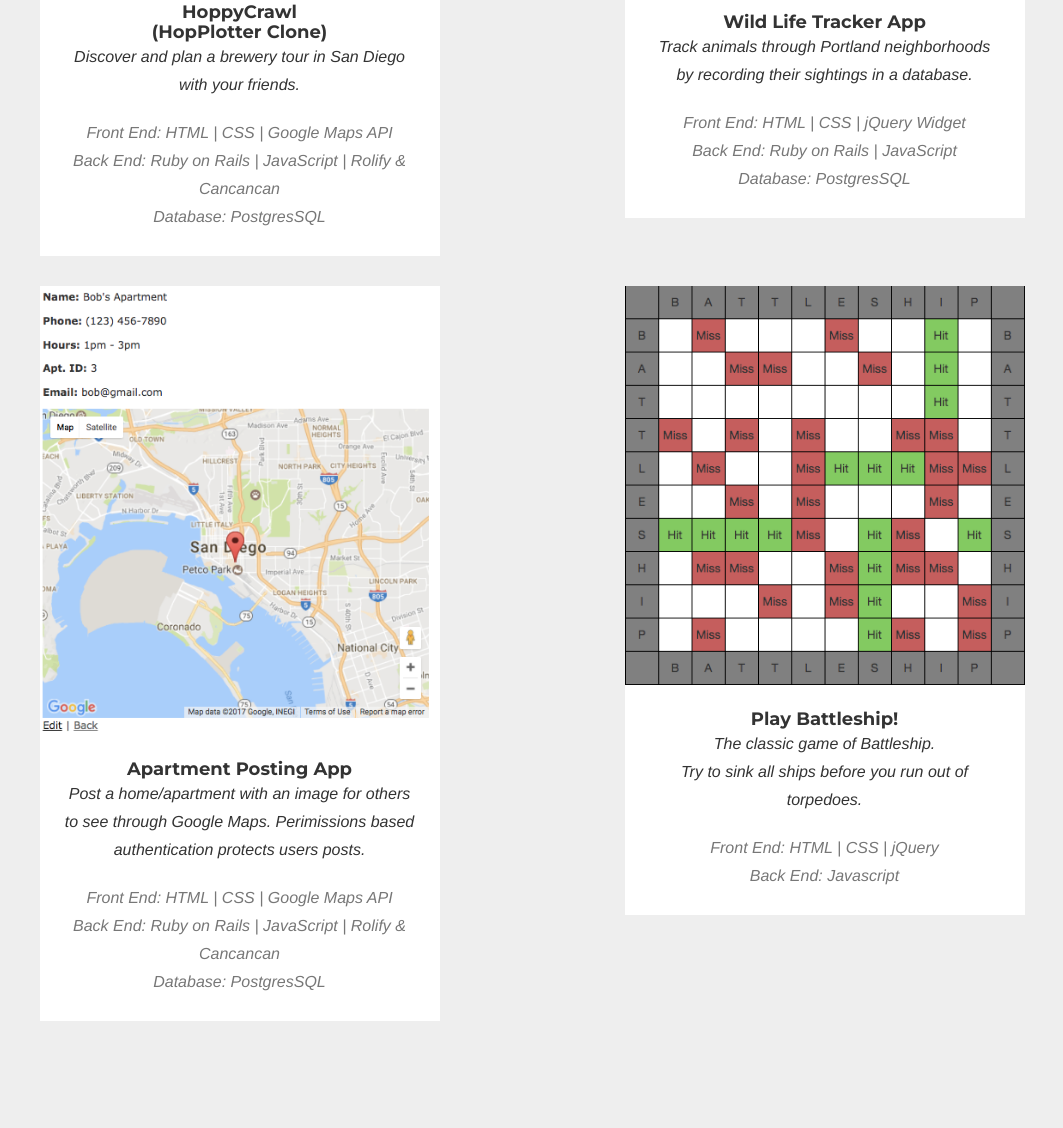
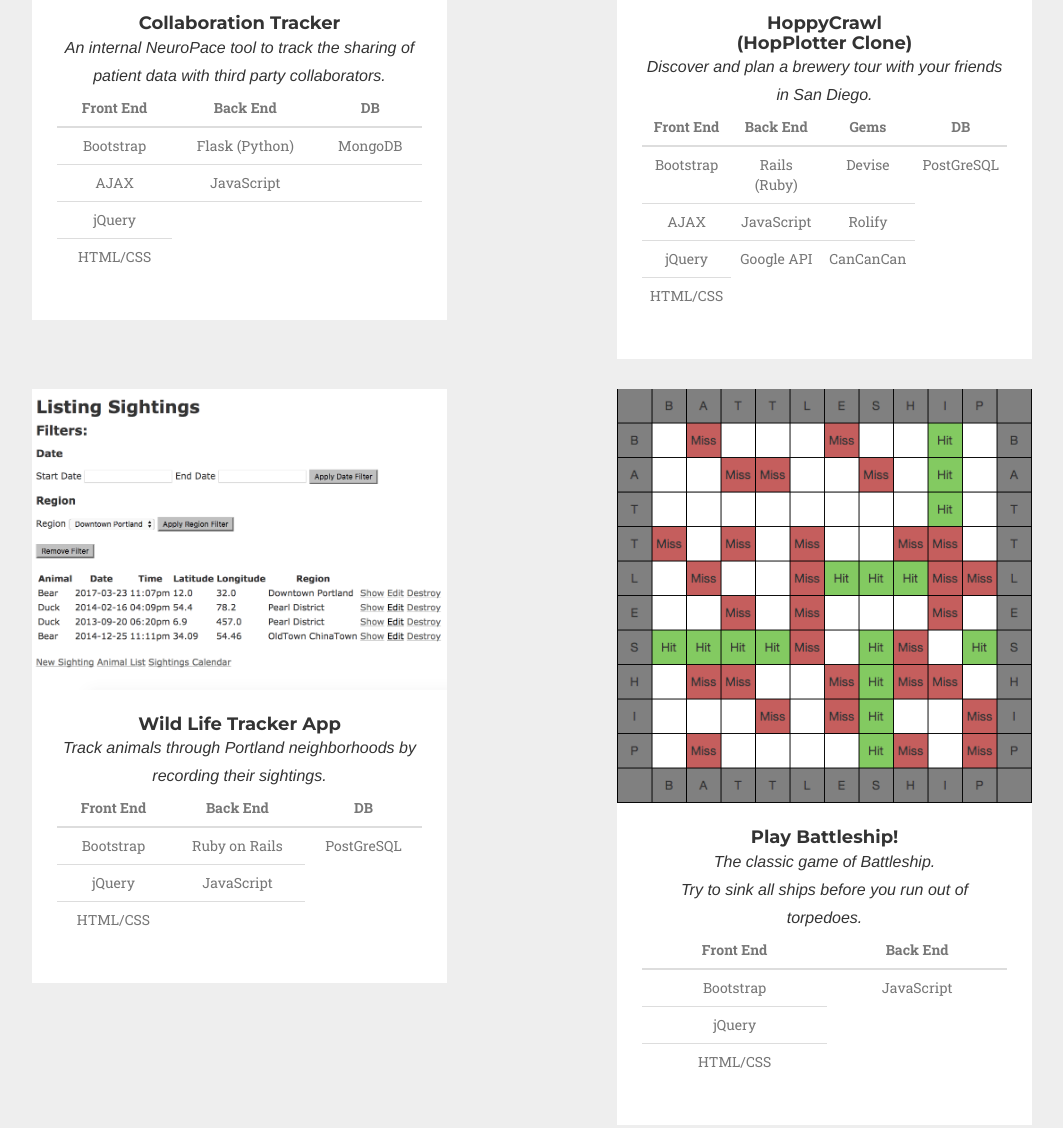
Before and after one commit to ajnavarro1424/ajnavarro1424.github.io, a website: page index.html in a window 1280 px wide. Shown: the part 3940-5068 px from the top of the page, without its empty margins (108-1171 px from the left). Drawn offline with nearby package versions, Linux system fonts and the light colour scheme; a web font is replaced by a local one.

Commit message:
Created project pane for Collaboration tracker, will provide link when production live. Reformatted project pane technologies into grid format.

```diff
--- a/css/agency.css
+++ b/css/agency.css
@@ -309,7 +309,7 @@ section h3.section-subheading {
 #portfolio .portfolio-item .portfolio-link {
   display: block;
   position: relative;
-  max-width: 400px;
+  max-width: 415px;
   margin: 0 auto;
 }
 #portfolio .portfolio-item .portfolio-link .portfolio-hover {
@@ -345,7 +345,7 @@ section h3.section-subheading {
   margin: 0;
 }
 #portfolio .portfolio-item .portfolio-caption {
-  max-width: 400px;
+  max-width: 415px;
   margin: 0 auto;
   background-color: white;
   text-align: center;
@@ -757,3 +757,7 @@ body {
   height: auto;
   width: 450px;
 }*/
+
+.tech-table > td, th{
+  text-align: center
+}
--- a/index.html
+++ b/index.html
@@ -22,7 +22,7 @@
     <link href='https://fonts.googleapis.com/css?family=Roboto+Slab:400,100,300,700' rel='stylesheet' type='text/css'>
 
     <!-- Theme CSS -->
-    <link href="css/agency.min.css" rel="stylesheet">
+    <link href="css/agency.css" rel="stylesheet">
 
     <!-- HTML5 Shim and Respond.js IE8 support of HTML5 elements and media queries -->
     <!-- WARNING: Respond.js doesn't work if you view the page via file:// -->
@@ -78,7 +78,7 @@
         <div class="container">
             <div class="intro-text">
               <div class="intro-container">
-                <div class="intro-lead-in">Alexander J. Navarro</div>
+                <div class="intro-lead-in ">Alexander J. Navarro</div>
                 <div class="intro-heading">Welcome</div>
               </div>
                 <a href="#team" class="page-scroll btn btn-xl"><i class="fa fa-angle-down fa-3x"></i></a>
@@ -326,6 +326,49 @@
             </div>
             <div class="row">
               <div class="col-md-6 col-sm-6 portfolio-item">
+                <a href="#" class="portfolio-link" target = "_blank">
+                    <div class="portfolio-hover">
+                        <div class="portfolio-hover-content">
+                            <i class="fa fa-list fa-3x"></i>
+                        </div>
+                    </div>
+                    <img src="img/portfolio/hoppycrawl.png" class="img-responsive" alt="">
+                </a>
+                <div class="portfolio-caption">
+                    <h4>Collaboration Tracker</h4>
+                      <p style="text-align:center">An internal NeuroPace tool to track the sharing of patient data with third party collaborators.</p>
+                      <table class="table table-sm text-muted tech-table">
+                        <thead>
+                          <tr>
+                            <th>Front End</th>
+                            <th>Back End</th>
+                            <th>DB</th>
+                          </tr>
+                        </thead>
+                        <tbody>
+                          <tr>
+                            <td>Bootstrap</td>
+                            <td>Flask (Python)</td>
+                            <td>MongoDB</td>
+                          </tr>
+                          <tr>
+                            <td>AJAX</td>
+                            <td>JavaScript</td>
+                            <td></td>
+                          </tr>
+                          <tr>
+                            <td>jQuery</td>
+                            <td></td>
+                            <td></td>
+                          </tr>
+                          <tr>
+                            <td>HTML/CSS</td>
+                          </tr>
+                        </tbody>
+                      </table>
+                </div>
+              </div>
+              <div class="col-md-6 col-sm-6 portfolio-item">
                   <a href="https://hoppycrawl.herokuapp.com" class="portfolio-link" target = "_blank">
                       <div class="portfolio-hover">
                           <div class="portfolio-hover-content">
@@ -336,31 +379,44 @@
                   </a>
                   <div class="portfolio-caption">
                       <h4>HoppyCrawl<br>(HopPlotter Clone)</h4>
-                        <p style="text-align:center">Discover and plan a brewery tour in San Diego with your friends.</p>
-                        <br>
-                        <p class="text-muted">Front End: HTML | CSS | Google Maps API<br>Back End: Ruby on Rails | JavaScript | Rolify & Cancancan <br> Database: PostgresSQL</p>
+                        <p style="text-align:center">Discover and plan a brewery tour with your friends in San Diego.</p>
+                        <table class="table table-sm text-muted tech-table">
+                          <thead>
+                            <tr>
+                              <th>Front End</th>
+                              <th>Back End</th>
+                              <th>Gems</th>
+                              <th>DB</th>
+                            </tr>
+                          </thead>
+                          <tbody>
+                            <tr>
+                              <td>Bootstrap</td>
+                              <td>Rails (Ruby)</td>
+                              <td>Devise</td>
+                              <td>PostGreSQL</td>
+                            </tr>
+                            <tr>
+                              <td>AJAX</td>
+                              <td>JavaScript</td>
+                              <td>Rolify</td>
+                            </tr>
+                            <tr>
+                              <td>jQuery</td>
+                              <td>Google API</td>
+                              <td>CanCanCan</td>
+                            </tr>
+                            <tr>
+                              <td>HTML/CSS</td>
+                            </tr>
+                          </tbody>
+                        </table>
                   </div>
               </div>
-                <div class="col-md-6 col-sm-6 portfolio-item">
-                    <a href="https://wildlifeapp033017.herokuapp.com" class="portfolio-link" target="_blank">
-                        <div class="portfolio-hover">
-                            <div class="portfolio-hover-content">
-                                <i class="fa fa-binoculars fa-3x"></i>
-                            </div>
-                        </div>
-                        <img src="img/portfolio/wild1.png" class="img-responsive" alt="">
-                    </a>
-                    <div class="portfolio-caption">
-                        <h4>Wild Life Tracker App</h4>
-                        <p style="text-align:center">Track animals through Portland neighborhoods by recording their sightings in a database.</p>
-                        <br>
-                        <p class="text-muted">Front End: HTML | CSS | jQuery Widget<br>Back End: Ruby on Rails | JavaScript <br> Database: PostgresSQL</p>
-                    </div>
-                </div>
             </div>
 
             <div class="row">
-              <div class="col-md-6 col-sm-6 portfolio-item">
+              <!-- <div class="col-md-6 col-sm-6 portfolio-item">
                   <a href="https://apartmentapp032417.herokuapp.com" class="portfolio-link" target="_blank">
                       <div class="portfolio-hover">
                           <div class="portfolio-hover-content">
@@ -375,6 +431,44 @@
                       <br>
                       <p class="text-muted">Front End: HTML | CSS | Google Maps API<br>Back End: Ruby on Rails | JavaScript | Rolify & Cancancan <br> Database: PostgresSQL</p>
                   </div>
+              </div> -->
+              <div class="col-md-6 col-sm-6 portfolio-item">
+                  <a href="https://wildlifeapp033017.herokuapp.com" class="portfolio-link" target="_blank">
+                      <div class="portfolio-hover">
+                          <div class="portfolio-hover-content">
+                              <i class="fa fa-binoculars fa-3x"></i>
+                          </div>
+                      </div>
+                      <img src="img/portfolio/wild1.png" class="img-responsive" alt="">
+                  </a>
+                  <div class="portfolio-caption">
+                      <h4>Wild Life Tracker App</h4>
+                      <p style="text-align:center">Track animals through Portland neighborhoods by recording their sightings.</p>
+                      <table class="table table-sm text-muted tech-table">
+                        <thead class="">
+                          <tr>
+                            <th>Front End</th>
+                            <th>Back End</th>
+                            <th>DB</th>
+                          </tr>
+                        </thead>
+                        <tbody>
+                          <tr>
+                            <td>Bootstrap</td>
+                            <td>Ruby on Rails</td>
+                            <td>PostGreSQL</td>
+                          </tr>
+                          <tr>
+                            <td>jQuery</td>
+                            <td>JavaScript</td>
+                          </tr>
+                          <tr>
+                            <td>HTML/CSS</td>
+                            <td></td>
+                          </tr>
+                        </tbody>
+                      </table>
+                  </div>
               </div>
               <div class="col-md-6 col-sm-6 portfolio-item">
                   <a href="Battleships.html" class="portfolio-link" target = "_blank">
@@ -388,8 +482,27 @@
                   <div class="portfolio-caption">
                       <h4>Play Battleship!</h4>
                         <p style="text-align:center">The classic game of Battleship.<br>Try to sink all ships before you run out of torpedoes.</p>
-                        <br>
-                        <p class="text-muted">Front End: HTML | CSS | jQuery<br>Back End: Javascript</p>
+
+                        <table class="table table-sm text-muted tech-table">
+                          <thead class="">
+                            <tr>
+                              <th>Front End</th>
+                              <th>Back End</th>
+                            </tr>
+                          </thead>
+                          <tbody>
+                            <tr>
+                              <td>Bootstrap</td>
+                              <td>JavaScript</td>
+                            </tr>
+                            <tr>
+                              <td>jQuery</td>
+                            </tr>
+                            <tr>
+                              <td>HTML/CSS</td>
+                            </tr>
+                          </tbody>
+                        </table>
                   </div>
               </div>
             </div>
@@ -617,7 +730,7 @@
                                 <!-- Project Details Go Here -->
                                 <h2>Code Breakdown: <br>Play Battleship!</h2>
                                 <p class="item-intro text-muted">A discussion of the programming hurdles from the perspective of a new developer.</p>
-                                <img class="img-responsive img-centered" src="img/portfolio/roundicons-free.png" alt="">
+                                <img class="img-responsive img-centered" src="" alt="">
                                 <p>Use this area to describe your project. Lorem ipsum dolor sit amet, consectetur adipisicing elit. Est blanditiis dolorem culpa incidunt minus dignissimos deserunt repellat aperiam quasi sunt officia expedita beatae cupiditate, maiores repudiandae, nostrum, reiciendis facere nemo!</p>
                                 <p>
                                     <strong>Want these icons in this portfolio item sample?</strong>You can download 60 of them for free, courtesy of <a href="https://getdpd.com/cart/hoplink/18076?referrer=bvbo4kax5k8ogc">RoundIcons.com</a>, or you can purchase the 1500 icon set <a href="https://getdpd.com/cart/hoplink/18076?referrer=bvbo4kax5k8ogc">here</a>.</p>
@@ -651,7 +764,7 @@
                             <div class="modal-body">
                                 <h2>Project Heading</h2>
                                 <p class="item-intro text-muted">Lorem ipsum dolor sit amet consectetur.</p>
-                                <img class="img-responsive img-centered" src="img/portfolio/startup-framework-preview.png" alt="">
+                                <img class="img-responsive img-centered" src="" alt="">
                                 <p><a href="http://designmodo.com/startup/?u=787">Startup Framework</a> is a website builder for professionals. Startup Framework contains components and complex blocks (PSD+HTML Bootstrap themes and templates) which can easily be integrated into almost any design. All of these components are made in the same style, and can easily be integrated into projects, allowing you to create hundreds of solutions for your future projects.</p>
                                 <p>You can preview Startup Framework <a href="http://designmodo.com/startup/?u=787">here</a>.</p>
                                 <button type="button" class="btn btn-primary" data-dismiss="modal"><i class="fa fa-times"></i> Close Project</button>
@@ -680,7 +793,7 @@
                                 <!-- Project Details Go Here -->
                                 <h2>Project Name</h2>
                                 <p class="item-intro text-muted">Lorem ipsum dolor sit amet consectetur.</p>
-                                <img class="img-responsive img-centered" src="img/portfolio/treehouse-preview.png" alt="">
+                                <img class="img-responsive img-centered" src="" alt="">
                                 <p>Treehouse is a free PSD web template built by <a href="https://www.behance.net/MathavanJaya">Mathavan Jaya</a>. This is bright and spacious design perfect for people or startup companies looking to showcase their apps or other projects.</p>
                                 <p>You can download the PSD template in this portfolio sample item at <a href="http://freebiesxpress.com/gallery/treehouse-free-psd-web-template/">FreebiesXpress.com</a>.</p>
                                 <button type="button" class="btn btn-primary" data-dismiss="modal"><i class="fa fa-times"></i> Close Project</button>
@@ -709,7 +822,7 @@
                                 <!-- Project Details Go Here -->
                                 <h2>Project Name</h2>
                                 <p class="item-intro text-muted">Lorem ipsum dolor sit amet consectetur.</p>
-                                <img class="img-responsive img-centered" src="img/portfolio/golden-preview.png" alt="">
+                                <img class="img-responsive img-centered" src="" alt="">
                                 <p>'s Agency theme is based on Golden, a free PSD website template built by <a href="https://www.behance.net/MathavanJaya">Mathavan Jaya</a>. Golden is a modern and clean one page web template that was made exclusively for Best PSD Freebies. This template has a great portfolio, timeline, and meet your team sections that can be easily modified to fit your needs.</p>
                                 <p>You can download the PSD template in this portfolio sample item at <a href="http://freebiesxpress.com/gallery/golden-free-one-page-web-template/">FreebiesXpress.com</a>.</p>
                                 <button type="button" class="btn btn-primary" data-dismiss="modal"><i class="fa fa-times"></i> Close Project</button>
@@ -738,7 +851,7 @@
                                 <!-- Project Details Go Here -->
                                 <h2>Project Name</h2>
                                 <p class="item-intro text-muted">Lorem ipsum dolor sit amet consectetur.</p>
-                                <img class="img-responsive img-centered" src="img/portfolio/escape-preview.png" alt="">
+                                <img class="img-responsive img-centered" src="" alt="">
                                 <p>Escape is a free PSD web template built by <a href="https://www.behance.net/MathavanJaya">Mathavan Jaya</a>. Escape is a one page web template that was designed with agencies in mind. This template is ideal for those looking for a simple one page solution to describe your business and offer your services.</p>
                                 <p>You can download the PSD template in this portfolio sample item at <a href="http://freebiesxpress.com/gallery/escape-one-page-psd-web-template/">FreebiesXpress.com</a>.</p>
                                 <button type="button" class="btn btn-primary" data-dismiss="modal"><i class="fa fa-times"></i> Close Project</button>
@@ -767,7 +880,7 @@
                                 <!-- Project Details Go Here -->
                                 <h2>Project Name</h2>
                                 <p class="item-intro text-muted">Lorem ipsum dolor sit amet consectetur.</p>
-                                <img class="img-responsive img-centered" src="img/portfolio/dreams-preview.png" alt="">
+                                <img class="img-responsive img-centered" src="" alt="">
                                 <p>Dreams is a free PSD web template built by <a href="https://www.behance.net/MathavanJaya">Mathavan Jaya</a>. Dreams is a modern one page web template designed for almost any purpose. It’s a beautiful template that’s designed with the Bootstrap framework in mind.</p>
                                 <p>You can download the PSD template in this portfolio sample item at <a href="http://freebiesxpress.com/gallery/dreams-free-one-page-web-template/">FreebiesXpress.com</a>.</p>
                                 <button type="button" class="btn btn-primary" data-dismiss="modal"><i class="fa fa-times"></i> Close Project</button>
```
